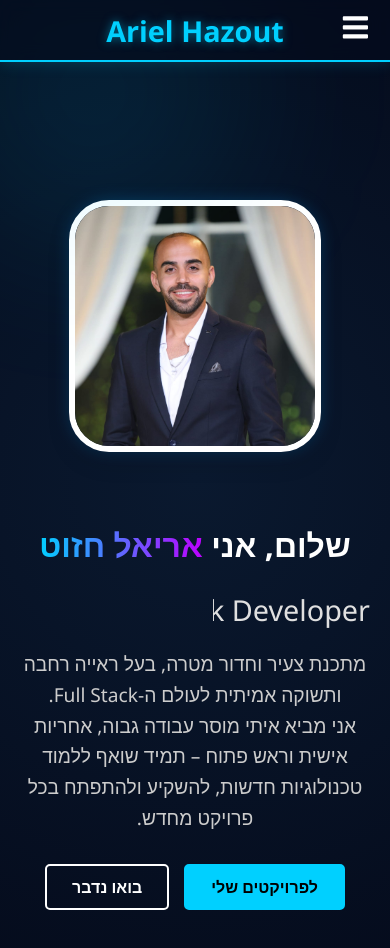
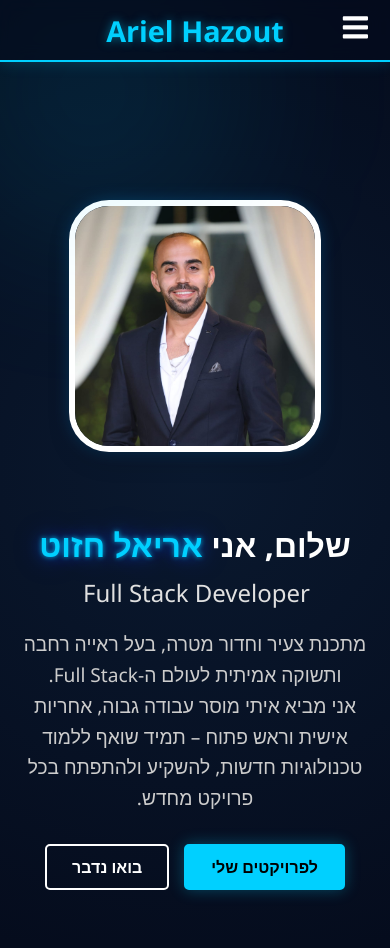
Before and after one commit to ariel0147/resume_ariel_hazout, a React (Create React App) app: page / in a window 390 px wide. Shown: the top 948 px of the page. Built offline with nearby package versions, Linux system fonts and the light colour scheme.

Commit message:
עיצוב האתר

```diff
--- a/src/Website-content/home/Home.module.css
+++ b/src/Website-content/home/Home.module.css
@@ -1,3 +1,4 @@
+
 .homeContainer {
     display: flex;
     align-items: center;
@@ -21,36 +22,42 @@
     font-weight: 700;
 }
 
+
 .nameHighlight {
-    background: linear-gradient(90deg, #00d0ff, #bd00ff);
-    -webkit-background-clip: text;
-    -webkit-text-fill-color: transparent;
-    text-shadow: none;
+    color: #00d0ff;
+    text-shadow:
+            0 0 5px rgba(0, 208, 255, 0.8),
+            0 0 15px rgba(0, 100, 255, 0.6),
+            0 0 30px rgba(0, 0, 255, 0.4);
     font-weight: 900;
+    transition: 0.3s;
 }
+
+.nameHighlight:hover {
+    text-shadow:
+            0 0 10px rgba(0, 208, 255, 1),
+            0 0 30px rgba(0, 100, 255, 0.8),
+            0 0 60px rgba(0, 0, 255, 0.6);
+}
+
 
 .subTitle {
     font-size: 1.8rem;
     color: #e0e0e0;
     margin-bottom: 20px;
     font-weight: 300;
+
+
     overflow: hidden;
     border-left: 3px solid #00d0ff;
     white-space: nowrap;
-    width: 0;
-    animation: typing 3s steps(30, end) forwards, blink .75s step-end infinite;
+
+
+    width: fit-content;
+    max-width: 100%;
+    animation: typing 3.5s steps(40, end), blink .75s step-end infinite;
 }
 
-
-@keyframes typing {
-    from { width: 0 }
-    to { width: 45% }
-}
-
-@keyframes blink {
-    from, to { border-color: transparent }
-    50% { border-color: #00d0ff; }
-}
 .description {
     font-size: 1.2rem;
     line-height: 1.6;
@@ -73,12 +80,13 @@
     font-weight: bold;
     transition: 0.3s;
     border: 2px solid #00d0ff;
+    box-shadow: 0 0 15px rgba(0, 208, 255, 0.3);
 }
 
 .btnPrimary:hover {
     background-color: transparent;
     color: #00d0ff;
-    box-shadow: 0 0 15px #00d0ff;
+    box-shadow: 0 0 25px #00d0ff;
 }
 
 .btnSecondary {
@@ -95,6 +103,7 @@
 .btnSecondary:hover {
     border-color: #00d0ff;
     color: #00d0ff;
+    box-shadow: 0 0 10px rgba(0, 208, 255, 0.2);
 }
 
 .imageSection {
@@ -103,6 +112,23 @@
     justify-content: center;
     align-items: center;
 }
+
+
+@keyframes typing {
+    from { width: 0 }
+    to { width: 100% }
+}
+
+@keyframes blink {
+    from, to { border-color: transparent }
+    50% { border-color: #00d0ff; }
+}
+
+@keyframes fadeIn {
+    from { opacity: 0; transform: translateY(20px); }
+    to { opacity: 1; transform: translateY(0); }
+}
+
 
 @media (max-width: 900px) {
     .homeContainer {
@@ -114,6 +140,16 @@
 
     .textSection {
         text-align: center;
+        display: flex;
+        flex-direction: column;
+        align-items: center;
+    }
+
+    .subTitle {
+
+        font-size: 1.5rem;
+        margin: 0 auto 20px auto;
+        width: fit-content;
     }
 
     .description {
@@ -128,8 +164,3 @@
         font-size: 2rem;
     }
 }
-
-@keyframes fadeIn {
-    from { opacity: 0; transform: translateY(20px); }
-    to { opacity: 1; transform: translateY(0); }
-}
```
